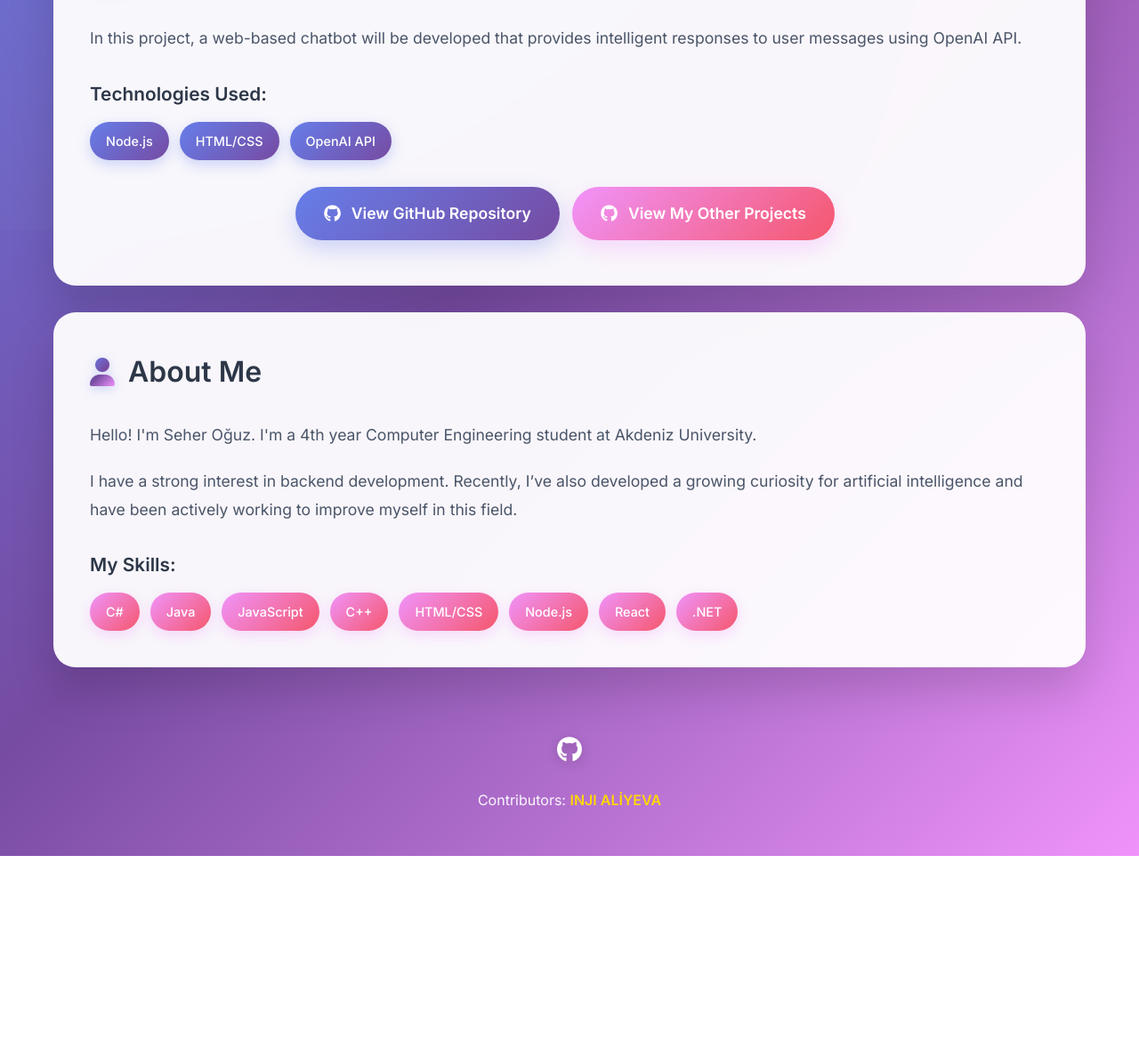
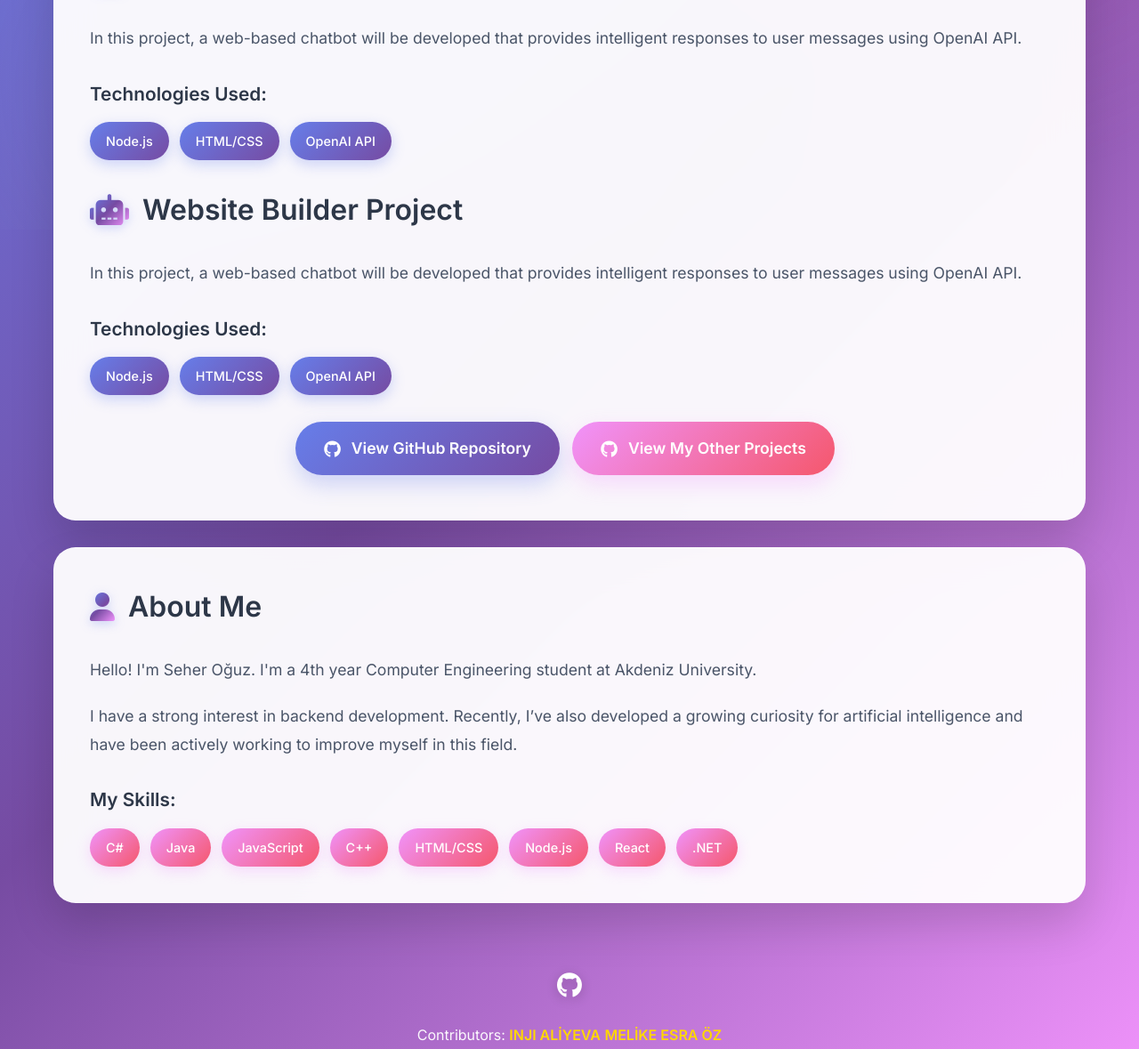
Before and after one commit to seherogz/AI-ChatBot, a plain HTML site: page index.html in a window 1280 px wide. Shown: the part 542-1721 px from the top of the page at 89% size. Before the commit the page ends 1504 px from the top, so only its background shows below. Drawn offline with Linux system fonts and the light colour scheme.

Commit message:
Yeni proje div i açıldı

```diff
--- a/index.html
+++ b/index.html
@@ -26,6 +26,24 @@
                     <div class="project-header">
                         <i class="fas fa-robot project-icon"></i>
                         <h2>AI Chatbot Project</h2>
+                    </div>
+                    <div class="project-content">
+                        <p class="project-description">
+                            In this project, a web-based chatbot will be developed that provides intelligent responses to user messages using OpenAI API.
+                        </p>
+
+                        <div class="technologies">
+                            <h3>Technologies Used:</h3>
+                            <div class="tech-tags">
+                                <span class="tech-tag">Node.js</span>
+                                <span class="tech-tag">HTML/CSS</span>
+                                <span class="tech-tag">OpenAI API</span>
+                            </div>
+                        </div>
+
+                        <div class="project-header">
+                        <i class="fas fa-robot project-icon"></i>
+                        <h2>Website Builder Project</h2>
                     </div>
                     <div class="project-content">
                         <p class="project-description">
@@ -91,7 +109,10 @@
                     <i class="fab fa-github"></i>
                 </a>
             </div>
-            <p class="contributor">Contributors: <a href="https://github.com/Incialiyeva" target="_blank" class="contributor-link">INJI ALİYEVA</a></p>
+            <p class="contributor">Contributors:
+                <a href="https://github.com/Incialiyeva" target="_blank" class="contributor-link">INJI ALİYEVA</a>
+                <a href="https://github.com/melikesraoz" target="_blank" class="contributor-link">MELİKE ESRA ÖZ</a>
+            </p>
         </footer>
     </div>
 </body>
```
